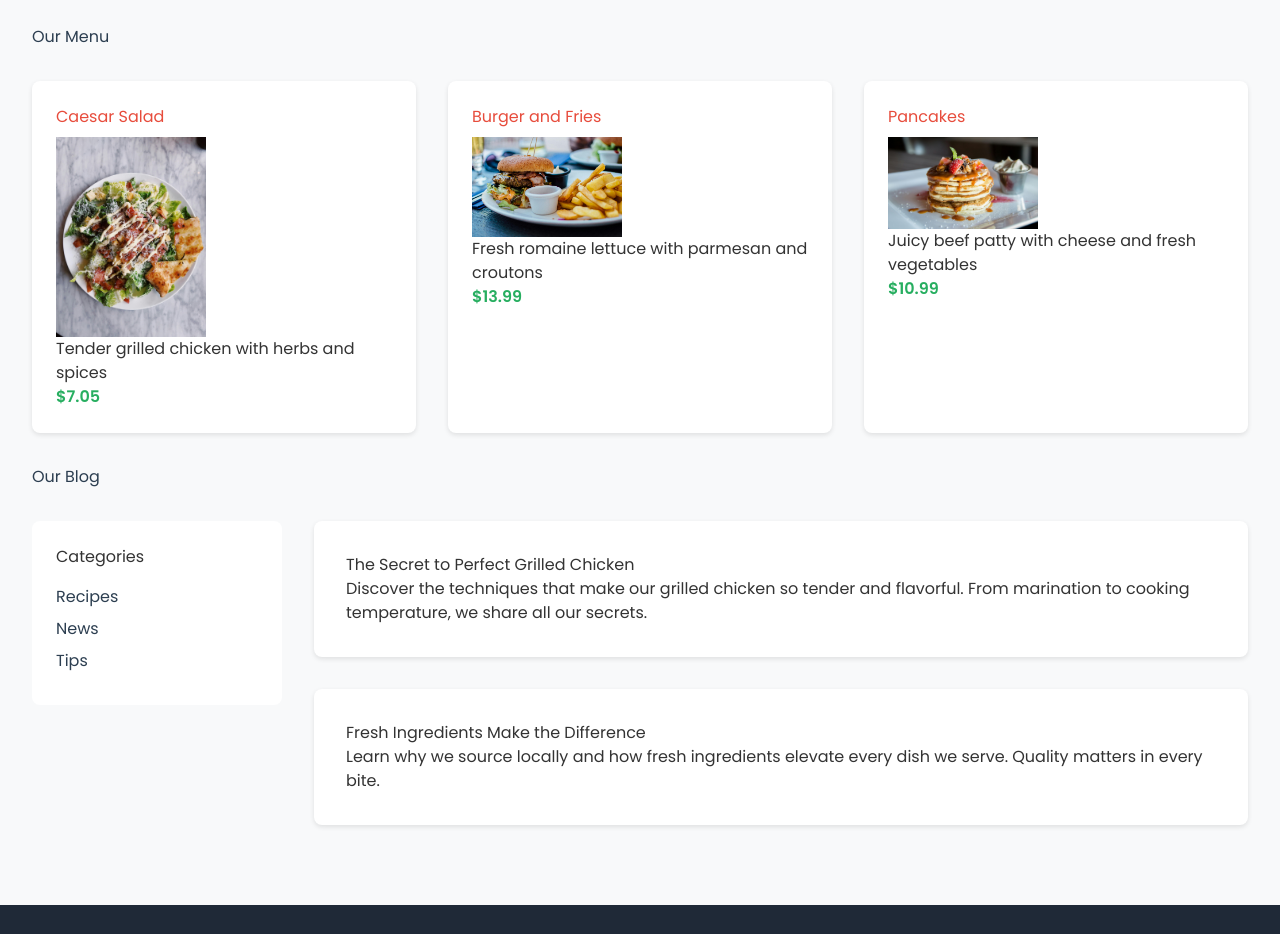
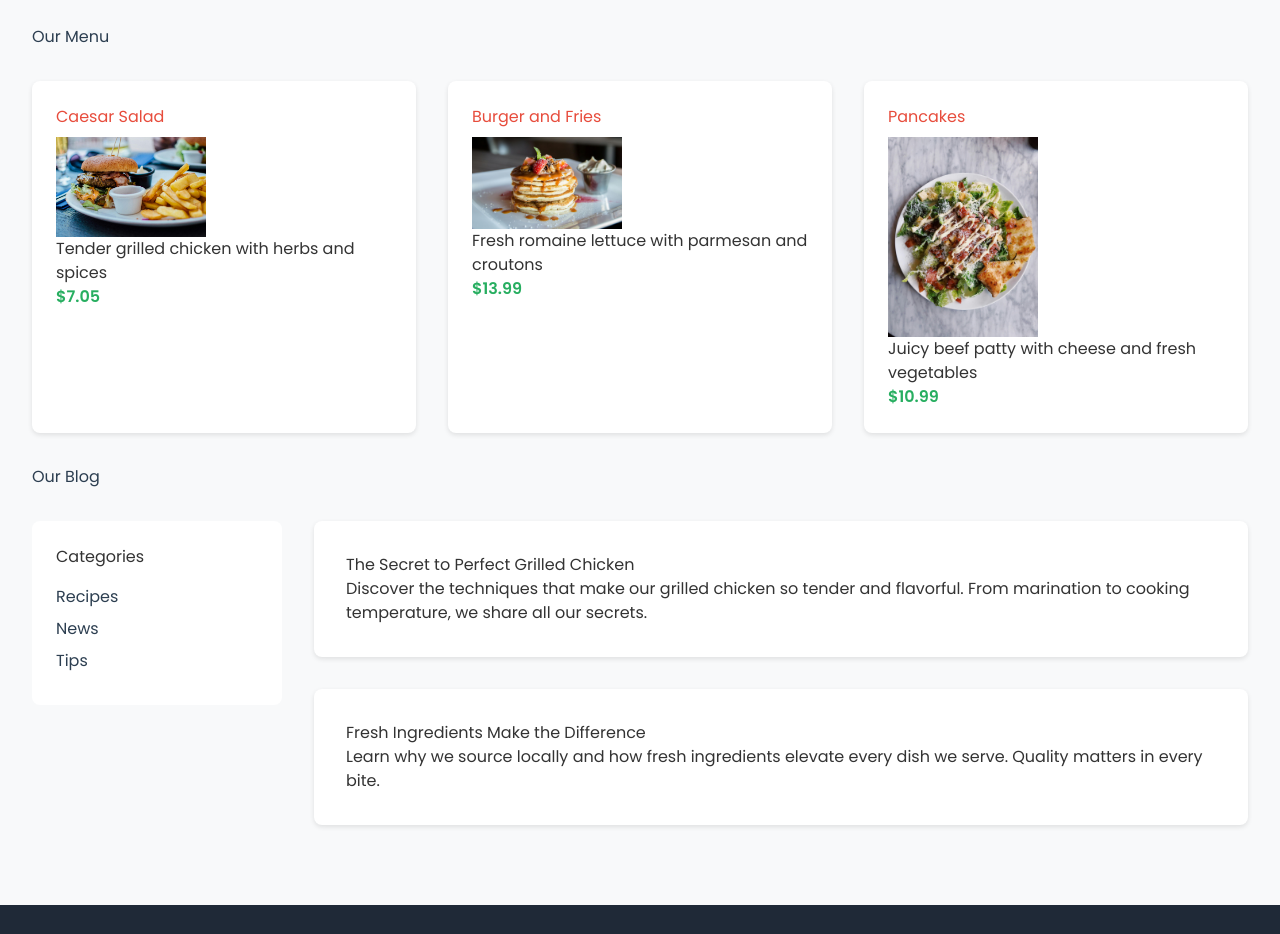
Before and after one commit to asjad4284/DeliciousBites, a plain HTML site: page index.html in a window 1280 px wide. Shown: the part 860-1794 px from the top of the page. Drawn offline with nearby package versions, Linux system fonts and the light colour scheme.

Commit message:
Second Commit

```diff
--- a/index.html
+++ b/index.html
@@ -260,19 +260,19 @@
             <div class="menu-grid">
                 <div class="menu-item">
                     <h3>Caesar Salad</h3>
-                    <img src="./assets/images/1.jpg" alt="" width="150px" height="100px">
+                    <img src="./assets/images/burger.jpg" alt="" width="150px" height="100px">
                     <p>Tender grilled chicken with herbs and spices</p>
                     <p class="price">$7.05</p>
                 </div>
                 <div class="menu-item">
                     <h3>Burger and Fries</h3>
-                    <img src="./assets/images/2.jpg" alt="" width="150px" height="100px">
+                    <img src="./assets/images/pancakes.jpg" alt="" width="150px" height="100px">
                     <p>Fresh romaine lettuce with parmesan and croutons</p>
                     <p class="price">$13.99</p>
                 </div>
                 <div class="menu-item">
                     <h3>Pancakes</h3>
-                    <img src="./assets/images/3.jpg" alt="" width="150px" height="100px">
+                    <img src="./assets/images/salad.jpg" alt="" width="150px" height="100px">
                     <p>Juicy beef patty with cheese and fresh vegetables</p>
                     <p class="price">$10.99</p>
                 </div>
```
Also changed, not shown: assets/images/burger.jpg (renamed from assets/images/2.jpg), assets/images/pancakes.jpg (renamed from assets/images/3.jpg), assets/images/salad.jpg (renamed from assets/images/1.jpg).
